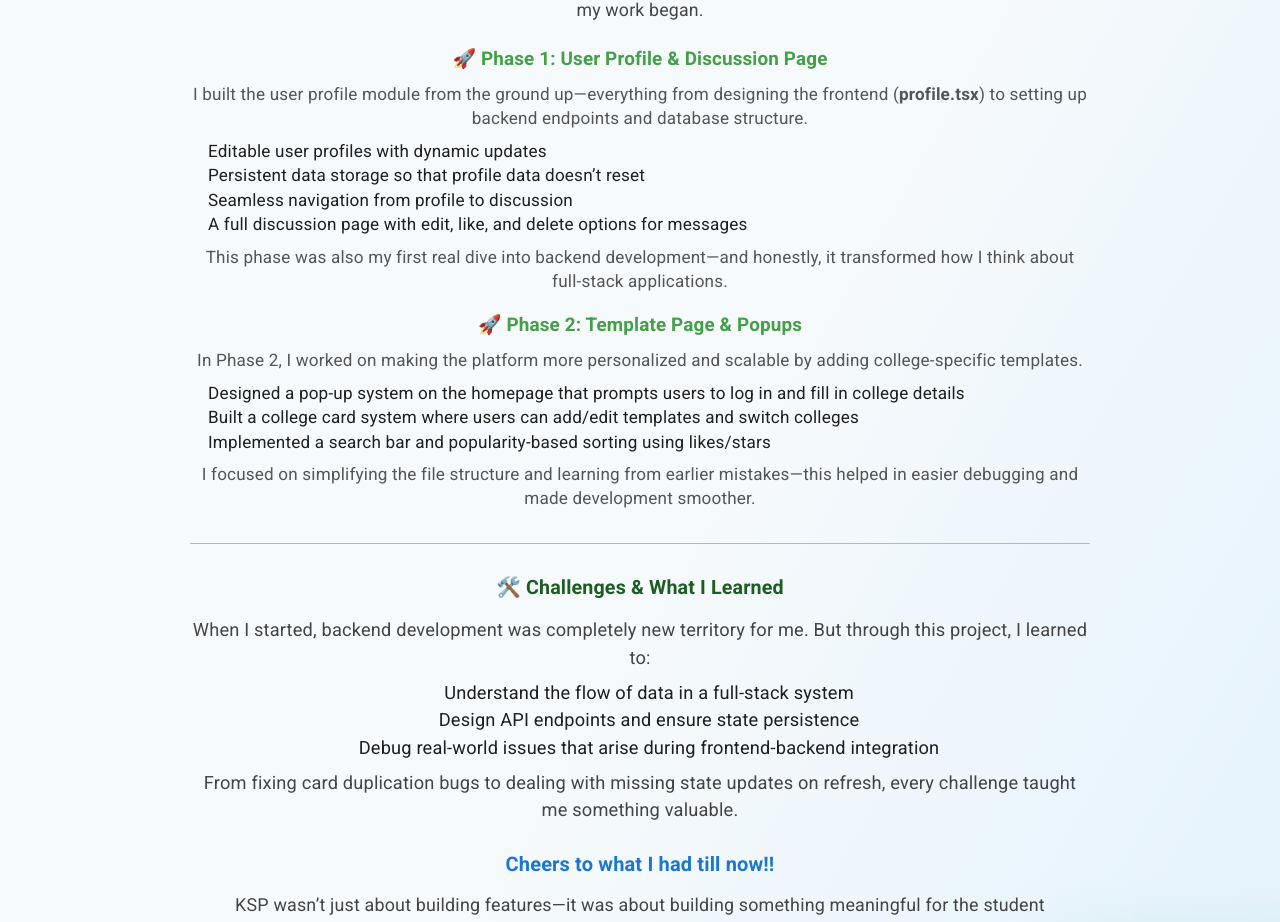
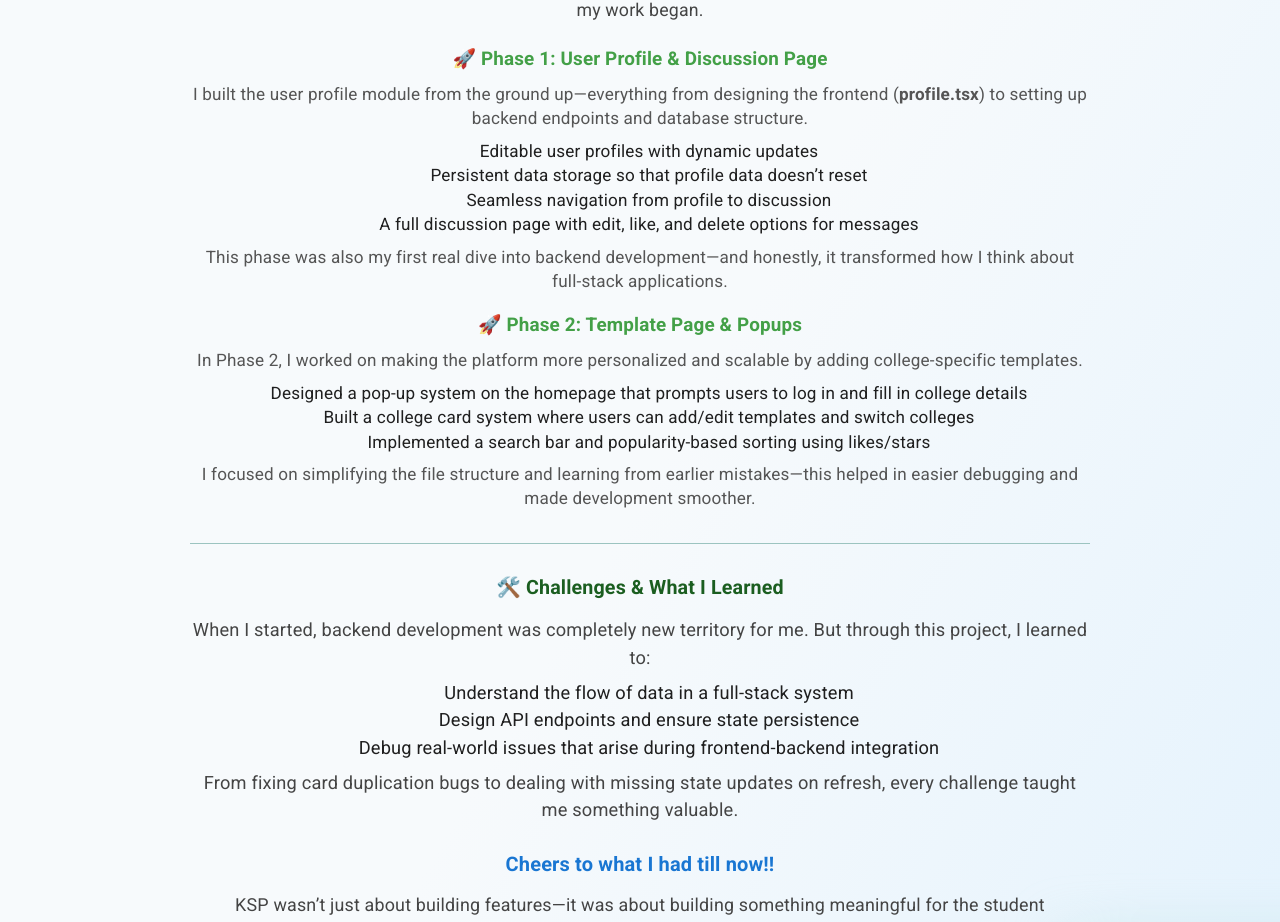
Before and after one commit to jhansilakshmi27/My-Portfolio, a React (Create React App) app: page /experience/knowledge-sharing-platform in a window 1280 px wide. Shown: the part 1069-1991 px from the top of the page. Built offline with nearby package versions, Linux system fonts and the light colour scheme; the HTML template or start-up script is replaced by a standard one.

Commit message:
minor changes

```diff
--- a/src/components/experience/KnowledgeSharingPlatformLearnMore.js
+++ b/src/components/experience/KnowledgeSharingPlatformLearnMore.js
@@ -198,7 +198,7 @@ export default function KnowledgeSharingPlatformLearnMore() {
               }}
             >
               I built the user profile module from the ground up—everything from designing the frontend (<b>profile.tsx</b>) to setting up backend endpoints and database structure.
-               <ul style={{ margin: "8px 0 8px 18px", textAlign: "left" }}>
+               <ul style={{ margin: "8px 0 8px 18px", textAlign: "center" }}>
                 <li>Editable user profiles with dynamic updates</li>
                 <li>Persistent data storage so that profile data doesn’t reset</li>
                 <li>Seamless navigation from profile to discussion</li>
@@ -230,7 +230,7 @@ export default function KnowledgeSharingPlatformLearnMore() {
               }}
             >
               In Phase 2, I worked on making the platform more personalized and scalable by adding college-specific templates.
-              <ul style={{ margin: "8px 0 8px 18px", textAlign: "left" }}>
+              <ul style={{ margin: "8px 0 8px 18px", textAlign: "center" }}>
                 <li>Designed a pop-up system on the homepage that prompts users to log in and fill in college details</li>
                 <li>Built a college card system where users can add/edit templates and switch colleges</li>
                 <li>Implemented a search bar and popularity-based sorting using likes/stars</li>
```
